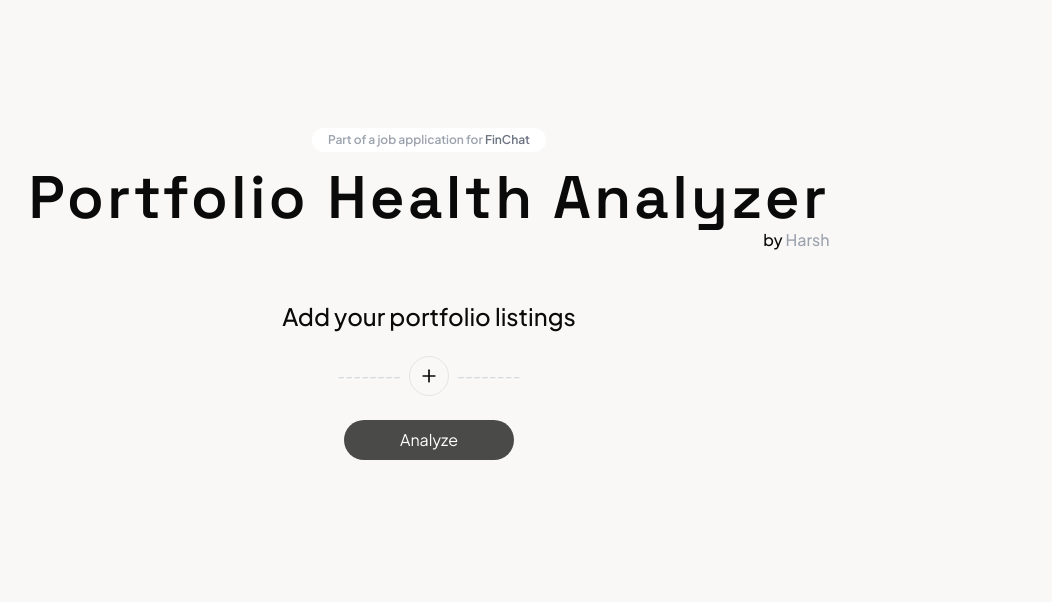
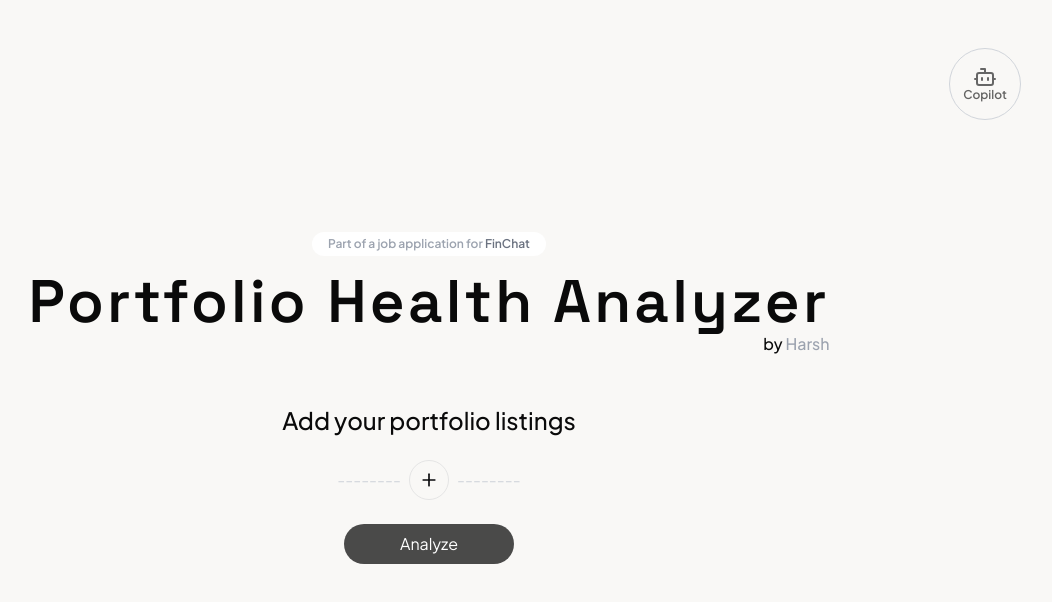
Before and after one commit to harshturna/portfolio-health-analyzer, a Next.js app: page / in a window 1280 px wide. Shown: the top 602 px of the page, without its empty margins (211-1263 px from the left). Built offline with nearby package versions, Linux system fonts and the light colour scheme.

Commit message:
add copilot button

```diff
--- a/app/(home)/page.tsx
+++ b/app/(home)/page.tsx
@@ -1,11 +1,18 @@
 import Hero from "@/components/hero";
 import PortfolioBuilder from "@/components/portfolio-builder";
+import CopilotButton from "@/components/copilot-button";
+import { MessageCircle } from "lucide-react";
 
 const Home = async () => (
-  <main className="h-full flex flex-col items-center mt-6 md:mt-32">
-    <div>
-      <Hero />
-      <PortfolioBuilder />
+  <main className="h-full max-w-7xl mx-auto">
+    <div className="flex justify-end pt-12 px-6 md:px-12">
+      <CopilotButton />
+    </div>
+    <div className="flex flex-col items-center mt-6 md:mt-28 px-4">
+      <div>
+        <Hero />
+        <PortfolioBuilder />
+      </div>
     </div>
   </main>
 );
--- a/app/chat/page.tsx
+++ b/app/chat/page.tsx
@@ -27,35 +27,43 @@ export default function Chat() {
     scrollToBottom();
   }, [messages]);
 
-  const handleSubmission = async (e: FormEvent<HTMLFormElement>) => {
-    e.preventDefault();
-    const currMessages = [...messages];
-    const currNewMessage = newMessage;
+  const sendMessage = async (messageContent: string) => {
+    if (!messageContent.trim()) return;
+
+    const currentMessages = [...messages];
     setNewMessage("");
-    setMessages((prev) => [...prev, { role: "user", content: newMessage }]);
+    setMessages((prev) => [...prev, { role: "user", content: messageContent }]);
 
     try {
       const res = await fetch("/api/chat", {
         method: "POST",
         headers: { "Content-Type": "application/json" },
         body: JSON.stringify({
-          messages: currMessages,
-          newMessage: currNewMessage,
+          messages: currentMessages,
+          newMessage: messageContent,
           isClarification,
         }),
       });
       const data = await res.json();
-      console.log(data);
 
       setIsClarification(data.clarification);
-
       setMessages((prev) => [
         ...prev,
         { role: "assistant", content: data.message },
       ]);
     } catch (error) {
-      console.log(error);
+      console.error("Chat request failed:", error);
+      // Optionally add error handling UI here
     }
+  };
+
+  const handleSubmission = async (e: FormEvent<HTMLFormElement>) => {
+    e.preventDefault();
+    await sendMessage(newMessage);
+  };
+
+  const handleChatQuestionCard = async (question: string) => {
+    await sendMessage(question);
   };
 
   return (
@@ -78,7 +86,10 @@ export default function Chat() {
       <div className="p-4 space-y-4">
         <div className="max-w-4xl mx-auto">
           {messages.length === 0 ? (
-            <ChatQuestionCards questions={chatPlaceHolderQuestions} />
+            <ChatQuestionCards
+              questions={chatPlaceHolderQuestions}
+              handleQuestionClick={handleChatQuestionCard}
+            />
           ) : null}
           <form className="relative mt-4" onSubmit={handleSubmission}>
             <input
--- a/components/chat-placeholder.tsx
+++ b/components/chat-placeholder.tsx
@@ -1,7 +1,11 @@
+import { ChartNoAxesColumnIncreasing } from "lucide-react";
 import Link from "next/link";
 
 const ChatPlaceholder = () => (
   <div className="text-center space-y-2">
+    <div className="flex justify-center">
+      <ChartNoAxesColumnIncreasing size={30} />
+    </div>
     <h2 className="text-2xl font-semibold">Your AI financial companion</h2>
     <div className="space-y-4 text-center max-w-lg mx-auto text-sm text-gray-600">
       <p>
--- a/components/chat-question-cards.tsx
+++ b/components/chat-question-cards.tsx
@@ -3,11 +3,13 @@ import { Button } from "@/components/ui/button";
 
 interface ChatQuestionProps {
   questions: { title: string; description: string }[];
+  handleQuestionClick: (question: string) => void;
 }
 
-const ChatQuestionCards = ({ questions }: ChatQuestionProps) => {
-  const handleQuestionClick = (question: string) => {};
-
+const ChatQuestionCards = ({
+  questions,
+  handleQuestionClick,
+}: ChatQuestionProps) => {
   return (
     <div className="grid grid-cols-1 md:grid-cols-2 gap-2 mt-8">
       {questions.map((question) => (
--- /dev/null
+++ b/components/copilot-button.tsx
@@ -0,0 +1,64 @@
+"use client";
+
+import { Bot } from "lucide-react";
+import { useState, useEffect } from "react";
+
+import { cn } from "@/lib/utils";
+import Link from "next/link";
+
+interface CopilotRippleProps extends React.HTMLAttributes<HTMLDivElement> {
+  iconSize?: number;
+  iconColor?: string;
+  borderColor?: string;
+  inset?: string;
+}
+
+export default function CopilotButton({
+  iconSize = 24,
+  iconColor = "#666",
+  borderColor = "#ddd",
+  inset = "2px",
+}: CopilotRippleProps) {
+  const [isAnimating, setIsAnimating] = useState(true);
+
+  useEffect(() => {
+    const timer = setTimeout(() => {
+      setIsAnimating(false);
+    }, 2400);
+
+    return () => clearTimeout(timer);
+  }, []);
+
+  const customBorderStyle = {
+    borderColor,
+  };
+  const insetStyle = {
+    top: `-${inset}`,
+    bottom: `-${inset}`,
+    left: `-${inset}`,
+    right: `-${inset}`,
+  };
+
+  return (
+    <Link href="/chat">
+      <div
+        className={cn(
+          "group relative flex items-center justify-center w-[4.5rem] h-[4.5rem] border border-gray-300 rounded-[50%]"
+        )}
+      >
+        <Bot size={iconSize} color={iconColor} className="absolute top-4" />
+        {isAnimating && (
+          <div
+            className={cn(
+              "absolute -inset-4 animate-ping rounded-full border-2"
+            )}
+            style={{ ...customBorderStyle, ...insetStyle }}
+          />
+        )}
+        <span className="absolute bottom-4 text-xs text-black/60 font-semibold">
+          Copilot
+        </span>
+      </div>
+    </Link>
+  );
+}
```
